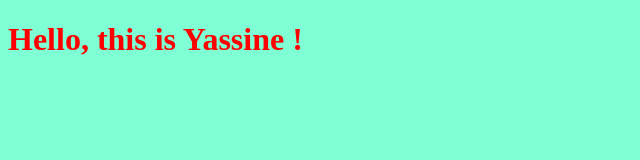
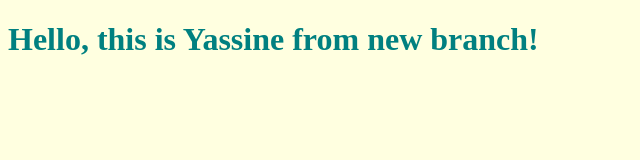
Before and after one commit to bouchefer-yassine/myproject, a plain HTML site: page index.html in a window 1280 px wide. Shown: the whole page, without its empty margins (0-640 px from the left). Drawn offline with Linux system fonts and the light colour scheme.

Commit message:
Changing style for new title

```diff
--- a/index.html
+++ b/index.html
@@ -7,7 +7,7 @@
     <link rel="stylesheet" href="style.css">
 </head>
 <body>
-    <h1>Hello, this is Yassine !</h1>
+    <h1>Hello, this is Yassine from new branch!</h1>
 
     <script src='app.js'></script>
 </body>
--- a/style.css
+++ b/style.css
@@ -1,2 +1,2 @@
-h1 { color: red; }
-body { background-color: aquamarine; }
+h1 { color: teal; }
+body { background-color: lightyellow; }
```
